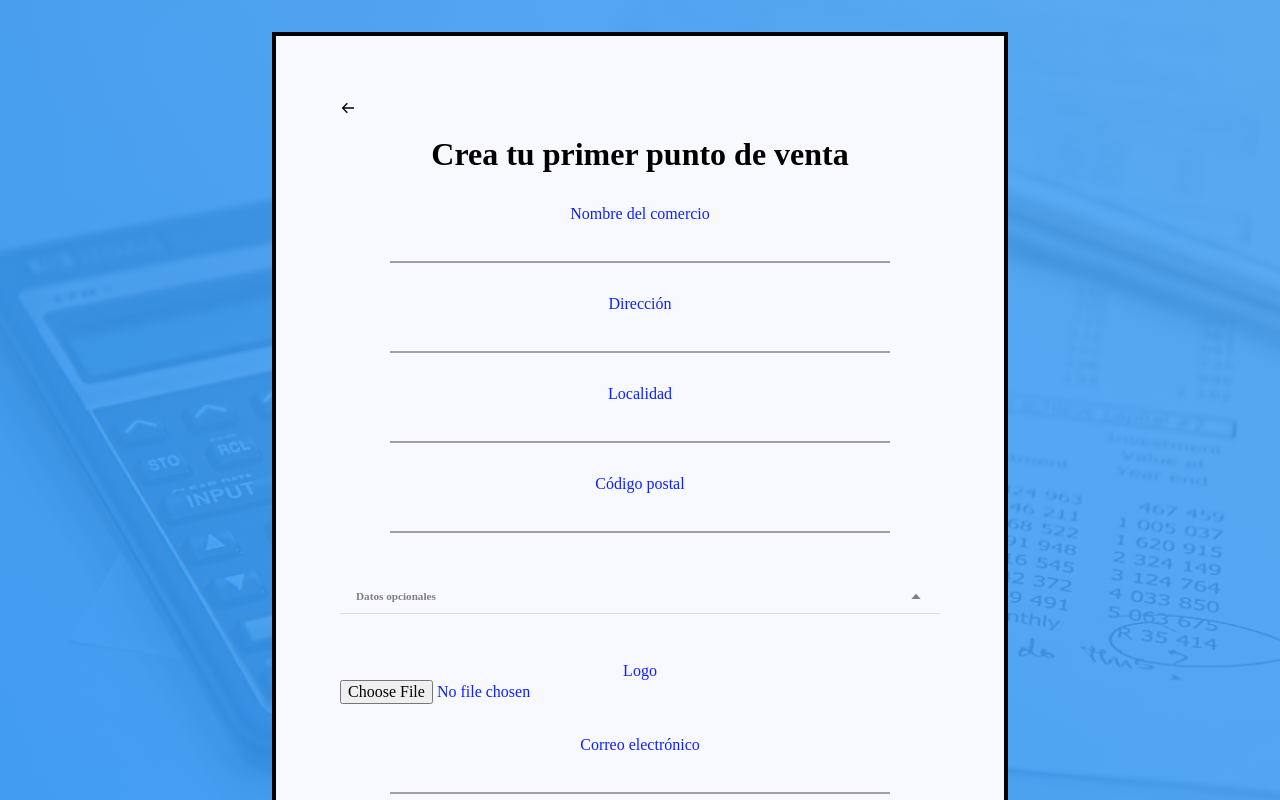
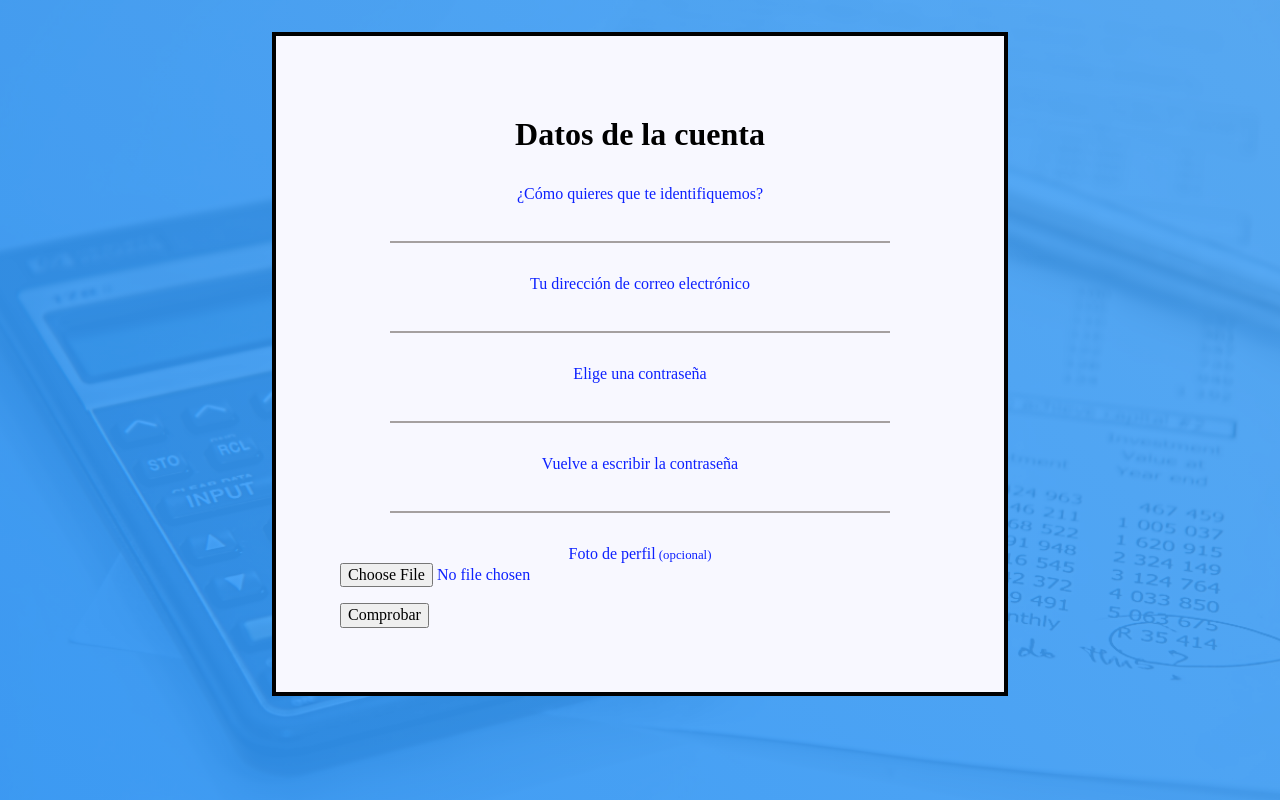
Before and after one commit to JuanAndresSW/facturador, a React (Create React App) app in the folder facturador-masmas/: page /signup in a window 1280 px wide. Shown: the top 800 px of the page. Built offline with nearby package versions, Linux system fonts and the light colour scheme.

Commit message:
Update SignUp.tsx

```diff
--- a/facturador-masmas/src/container/SignUp.tsx
+++ b/facturador-masmas/src/container/SignUp.tsx
@@ -14,7 +14,7 @@ export default function SignUp() {
   /*DATOS DEL FORMULARIO*****************************************************/
 
   //controlador de las 3 partes del formulario
-  const [active, setActive] = useState("point");
+  const [active, setActive] = useState("user");
 
   //controlador del panel retráctil de datos extra del punto de venta
   const [extraActive, setExtraActive] = useState(true);
```
